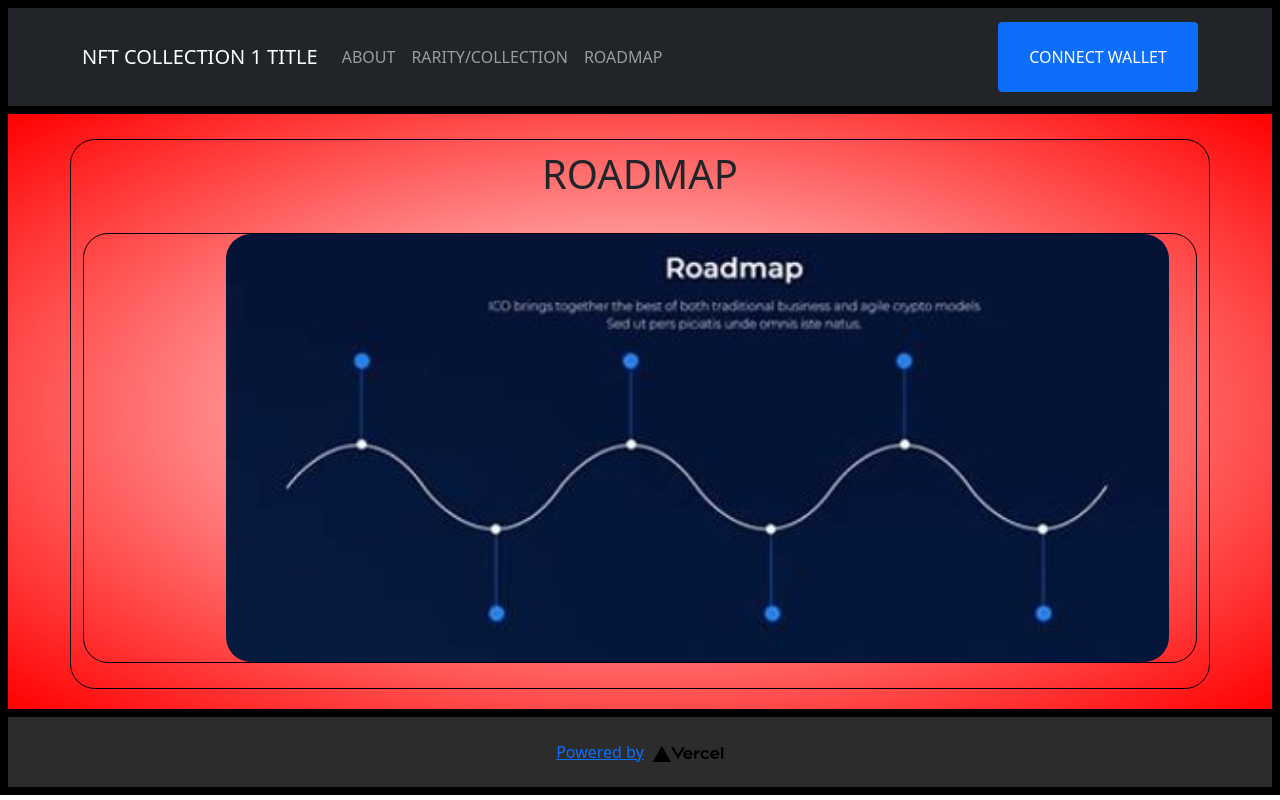
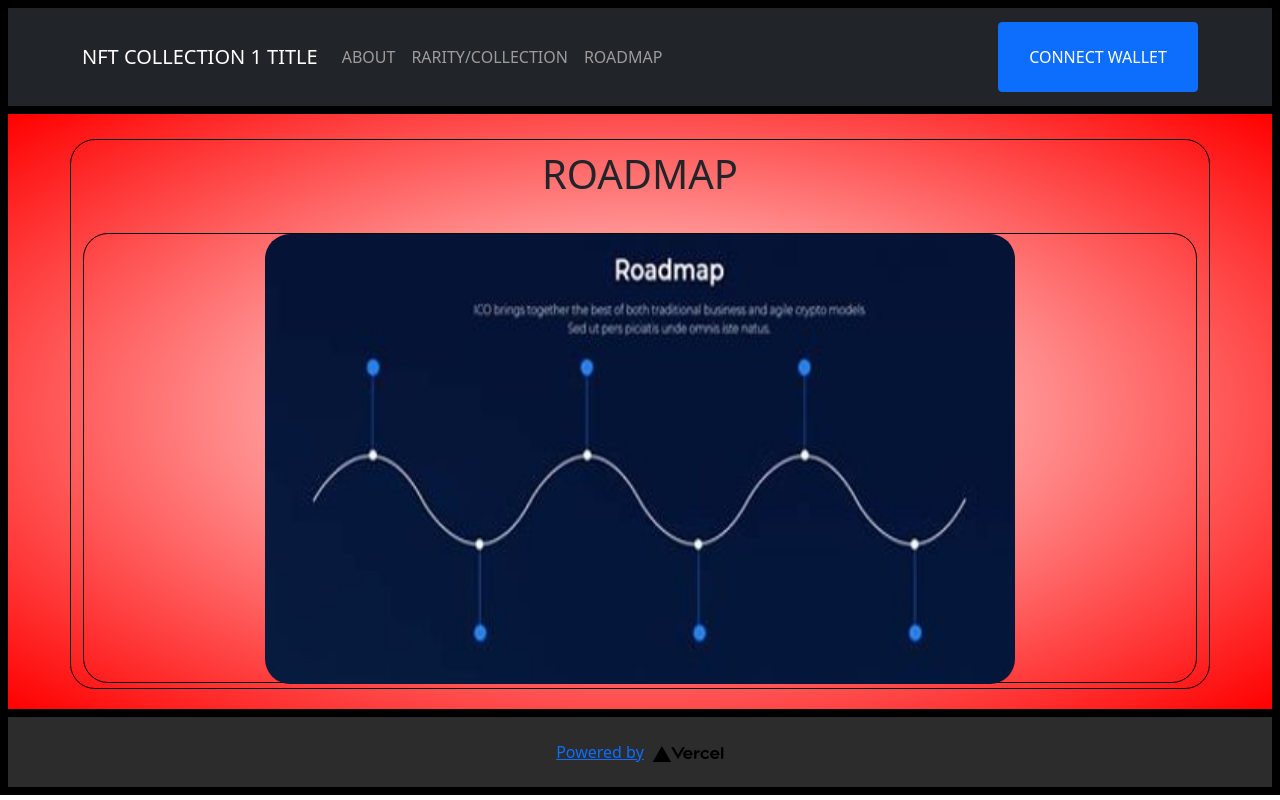
Before and after one commit to daviewave/TEST-Deploy, a Next.js app: page /roadmap in a window 1280 px wide. Built offline with nearby package versions, Linux system fonts and the light colour scheme.

Commit message:
fixed styling/syntax issues with images on index.tsx and roadmap.tsx

```diff
--- a/pages/roadmap.tsx
+++ b/pages/roadmap.tsx
@@ -8,7 +8,6 @@ import styles from "../styles/Home.module.css";
 import Container from "react-bootstrap/Container";
 import Navbar from "react-bootstrap/Navbar";
 import Nav from "react-bootstrap/Nav";
-import NavDropdown from "react-bootstrap/NavDropdown";
 import Button from "react-bootstrap/Button";
 import Card from "react-bootstrap/Card";
 
@@ -61,10 +60,12 @@ const roadmap: NextPage = () => {
           <h1 className={styles.center}>ROADMAP</h1>
           <div className={styles.roadmapContainer}>
             <div>
-              <img
+              <Image
                 className={styles.img}
-                src="roadmap-placeholder.jpg"
+                src="/roadmap-placeholder.jpg"
                 alt="Second slide"
+                height="450px"
+                width="750px"
               />
             </div>
           </div>
--- a/styles/Home.module.css
+++ b/styles/Home.module.css
@@ -177,6 +177,9 @@
   margin-top: 20px;
   margin-bottom: 15px;
   margin-left: 20px;
+  display: flex;
+  flex-direction: column;
+  justify-content: center;
 }
 
 .collectionContainer{
@@ -208,14 +211,12 @@
 
 .img{
   border-radius: 25px;
-  /* width: 175%; */
-  height: 100%;
-  margin-left: 15%;
-  /* margin-right: auto; */
+  margin-left: 100px;
 }
 .roadmapContainer{
   display: flex;
   flex-direction: row;
+  justify-content: center;
   border: 1px solid black;
   height: 450px;
   border-radius: 25px;
```
Also changed, not shown: pages/index.tsx (+10 -6 lines).
